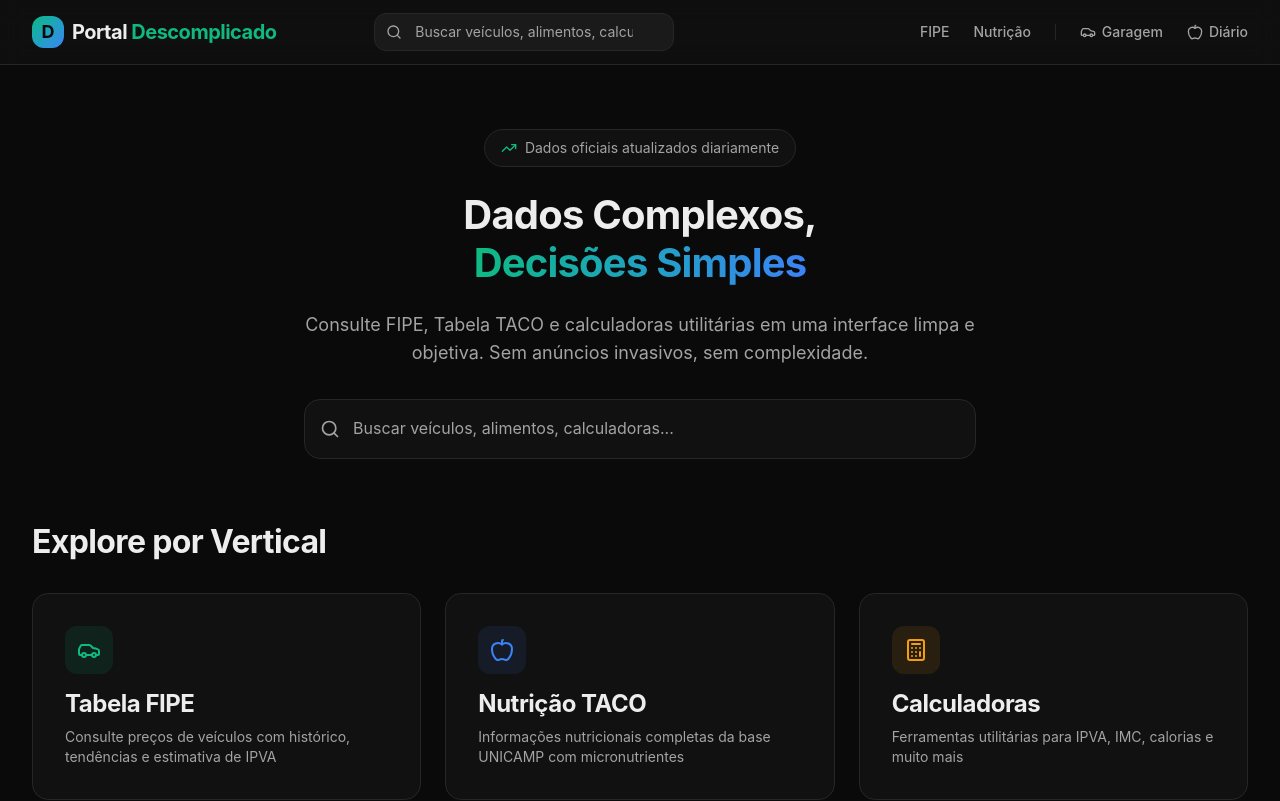
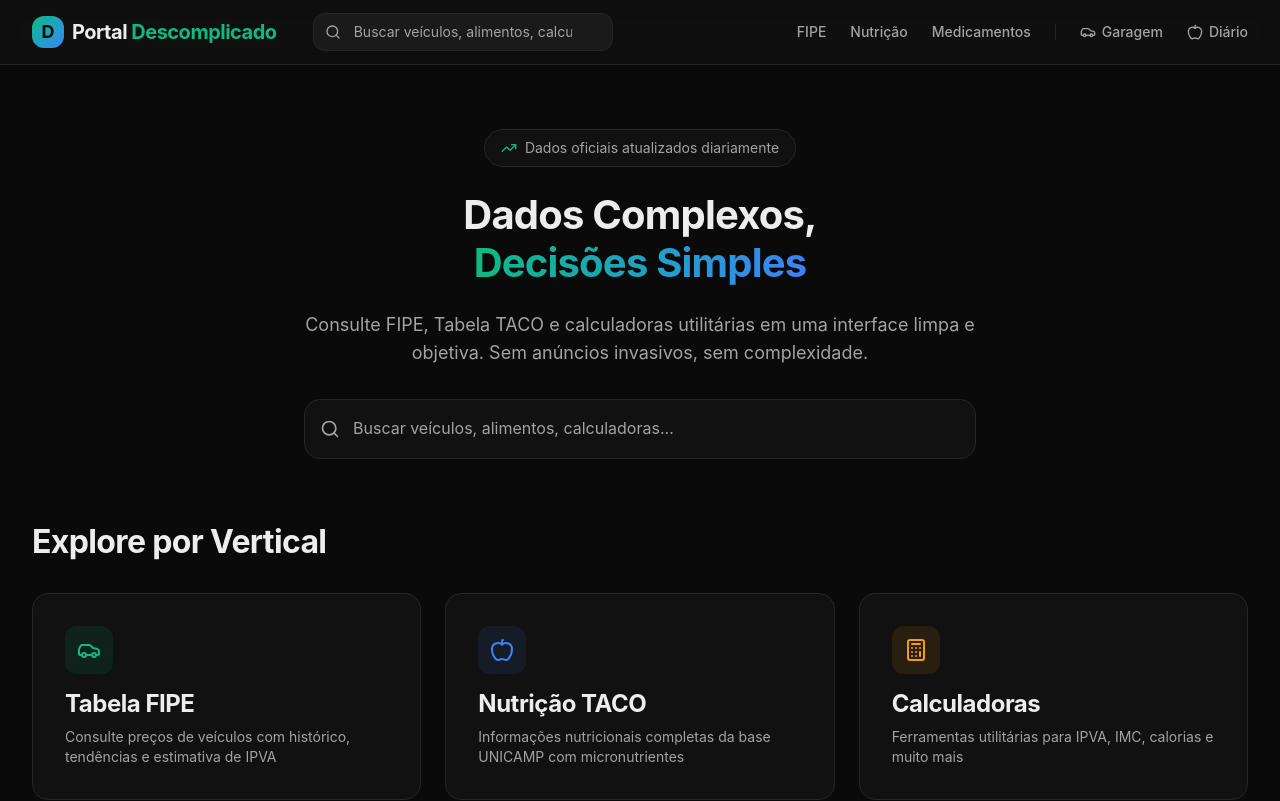
Before and after one commit to WelderBM/portal-descomplicado, a Next.js app: page / in a window 1280 px wide. Shown: the top 801 px of the page. Built offline with nearby package versions, Linux system fonts and the light colour scheme.

Commit message:
feat(ui): add medicamentos link to navbar

```diff
--- a/src/components/shared/Navbar.tsx
+++ b/src/components/shared/Navbar.tsx
@@ -12,7 +12,7 @@ export function Navbar() {
         <div className="flex h-16 items-center justify-between">
           {/* Logo */}
           <Link href="/" className="flex items-center gap-2">
-            <div className="flex h-8 w-8 items-center justify-center rounded-lg bg-gradient-to-br from-success to-info">
+            <div className="flex h-8 w-8 items-center justify-center rounded-lg bg-linear-to-br from-success to-info">
               <span className="text-lg font-bold text-background">D</span>
             </div>
             <span className="text-xl font-bold tracking-tight">
@@ -38,6 +38,12 @@ export function Navbar() {
               className="text-sm font-medium text-foreground-muted transition-colors hover:text-foreground"
             >
               Nutrição
+            </Link>
+            <Link
+              href="/medicamentos"
+              className="text-sm font-medium text-foreground-muted transition-colors hover:text-foreground"
+            >
+              Medicamentos
             </Link>
             <div className="h-4 w-px bg-border" />
             <Link
```
